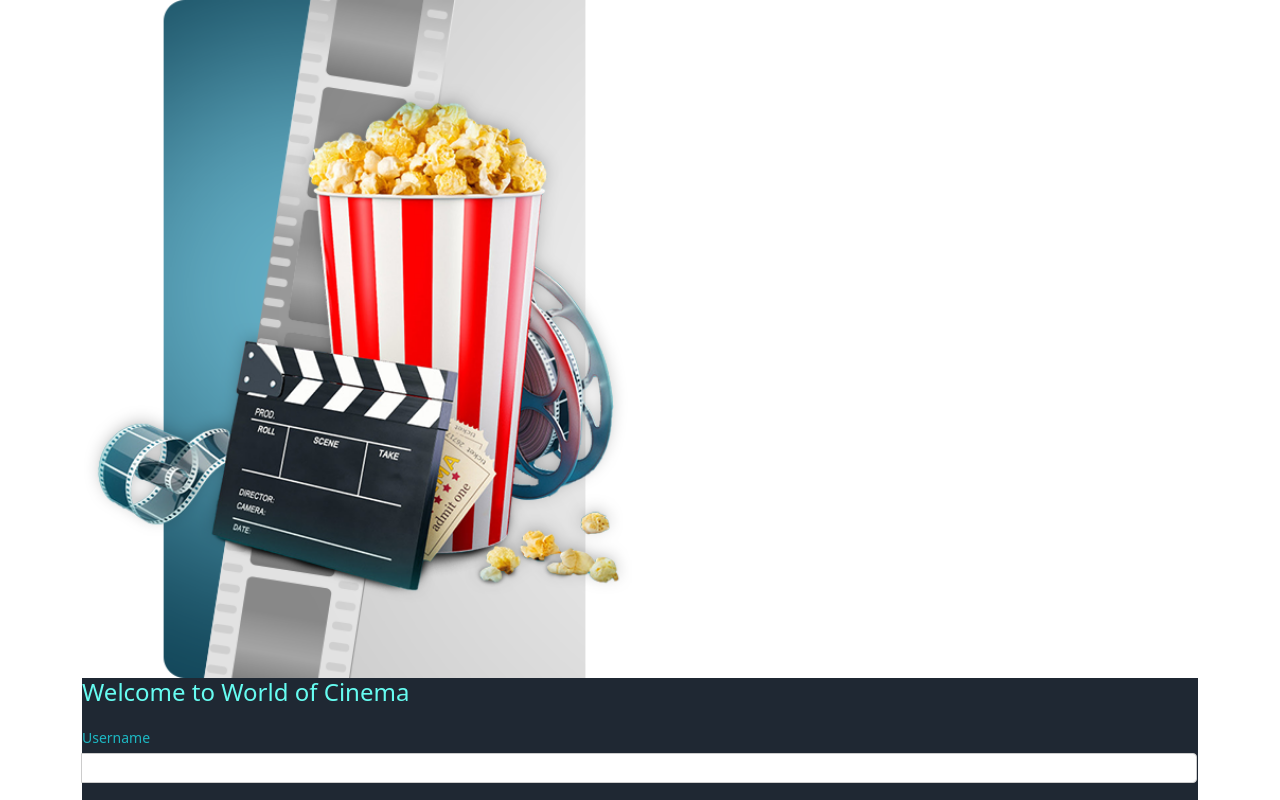
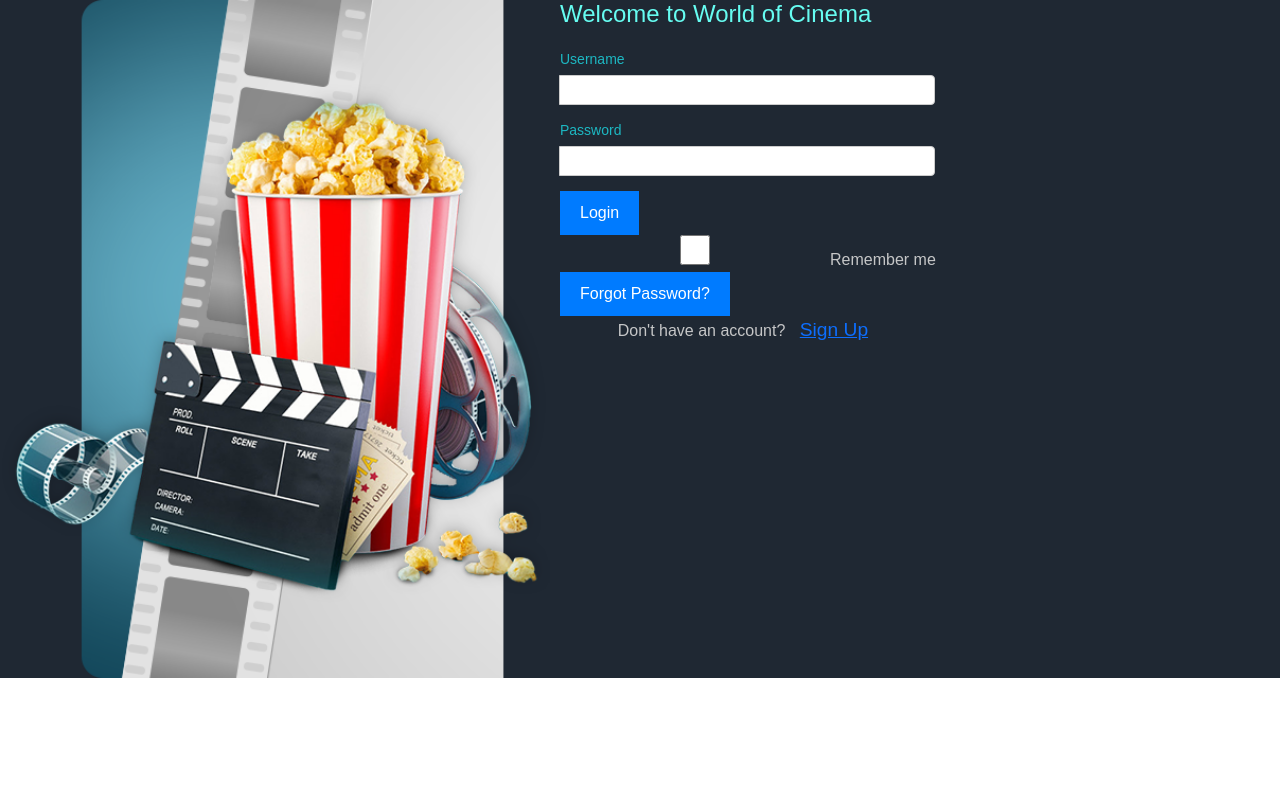
Before and after one commit to RujutaK03/MERN_Project, a React (Create React App) app: page /login in a window 1280 px wide. Shown: the top 800 px of the page. Built offline with nearby package versions, Linux system fonts and the light colour scheme.

Commit message:
Update Login.js

```diff
--- a/src/components/Login.js
+++ b/src/components/Login.js
@@ -4,7 +4,7 @@ import './styles.css'; // Assuming you have a styles.css file for your styles
 import logo from "./logo.png"
 const Login = () => {
   return (
-    <div className="container">
+    <div className="container1">
       <img src={logo} alt="Movie Ticket Booking Logo" className="logo" />
       <div className="login-box">
         <h2>Welcome to World of Cinema</h2>
```
